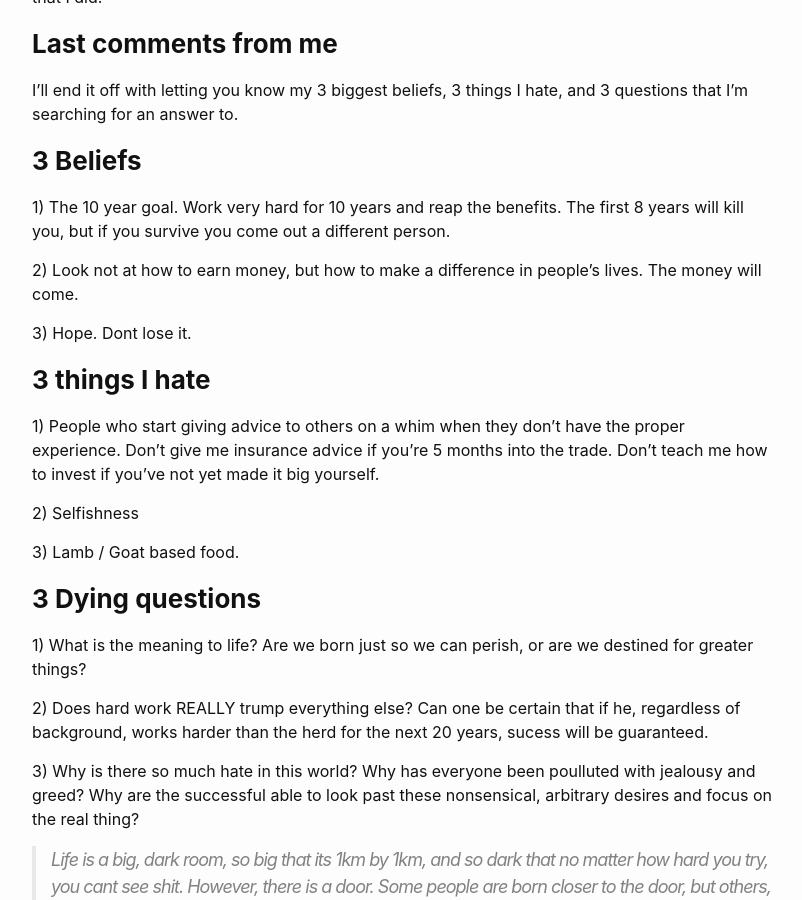
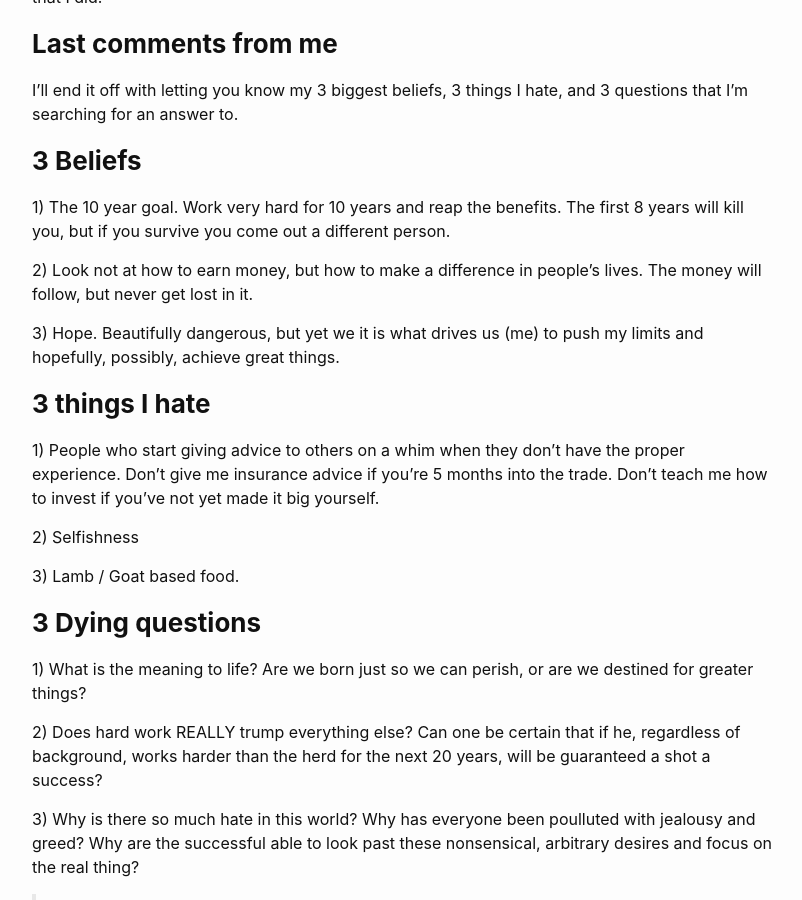
Before and after one commit to quinncheong/quinncheong.github.io, a Jekyll site: the page built from about.markdown, in a window 1280 px wide and 900 px high, scrolled down 653 px. Shown: the whole window, without its empty margins (238-1040 px from the left). Built offline with Jekyll 4.4.1, drawn with Linux system fonts in a browser that asks for light colours.

Commit message:
edited about markdown

```diff
--- a/about.markdown
+++ b/about.markdown
@@ -21,9 +21,9 @@ I'll end it off with letting you know my 3 biggest beliefs, 3 things I hate, and
 ### **3 Beliefs**
 1) The 10 year goal. Work very hard for 10 years and reap the benefits. The first 8 years will kill you, but if you survive you come out a different person.
 
-2) Look not at how to earn money, but how to make a difference in people's lives. The money will come.
+2) Look not at how to earn money, but how to make a difference in people's lives. The money will follow, but never get lost in it.
 
-3) Hope. Dont lose it.
+3) Hope. Beautifully dangerous, but yet we it is what drives us (me) to push my limits and hopefully, possibly, achieve great things.
 
 ### **3 things I hate**
 1) People who start giving advice to others on a whim when they don't have the proper experience. Don't give me insurance advice if you're 5 months into the trade. Don't teach me how to invest if you've not yet made it big yourself.
@@ -35,7 +35,7 @@ I'll end it off with letting you know my 3 biggest beliefs, 3 things I hate, and
 ### **3 Dying questions**
 1) What is the meaning to life? Are we born just so we can perish, or are we destined for greater things?
 
-2) Does hard work REALLY trump everything else? Can one be certain that if he, regardless of background, works harder than the herd for the next 20 years, sucess will be guaranteed.
+2) Does hard work REALLY trump everything else? Can one be certain that if he, regardless of background, works harder than the herd for the next 20 years, will be guaranteed a shot a success?
 
 3) Why is there so much hate in this world? Why has everyone been poulluted with jealousy and greed? Why are the successful able to look past these nonsensical, arbitrary desires and focus on the real thing?
 
```
